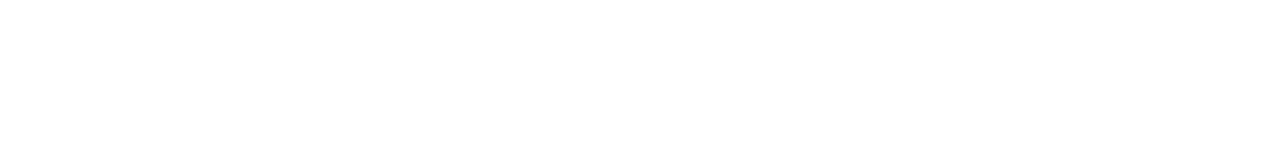
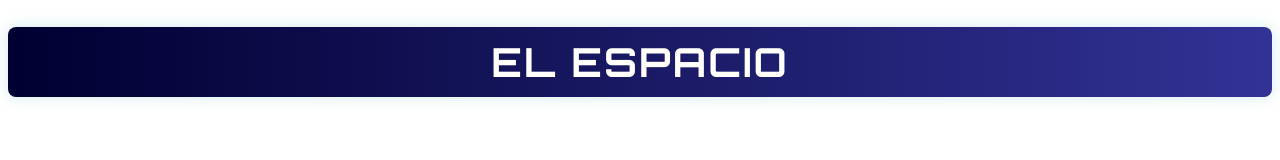
Before and after one commit to OscaritoProMax/Pagina_Web, a plain HTML site: page index.html in a window 1280 px wide. Drawn offline with Linux system fonts and the light colour scheme.

Commit message:
Oscar: css h1,title index

```diff
--- a/index.html
+++ b/index.html
@@ -1,11 +1,13 @@
 <!DOCTYPE html>
 <html lang="en">
 <head>
+
     <meta charset="UTF-8">
-    <meta name="viewport" content="width=device-width, initial-scale=1.0">
+    <link rel="icon" type="image/png" href="https://media.istockphoto.com/id/1334613123/es/vector/luna-y-estrella-icono-negro-de-luna-por-la-noche-pictograma-de-media-luna-y-estrella.jpg?s=612x612&w=0&k=20&c=KJDNhfG99xd00XJXZnxTJumwtX8fcyzDMM4DidCyjlk=">
     <title>Space</title>
+    <link rel="stylesheet" href="recursos/styles.css">
 </head>
 <body>
-
+    <h1 class="principal">El espacio</h1>
 </body>
 </html>
--- /dev/null
+++ b/recursos/styles.css
@@ -0,0 +1,19 @@
+@import url('https://fonts.googleapis.com/css2?family=Orbitron:wght@400;700&display=swap');
+
+.principal {
+    font-family: 'Orbitron', sans-serif; /* Tipografía futurista */
+    font-size: 2.5rem; /* Tamaño del título */
+    color: #ffffff; /* Color blanco */
+    text-transform: uppercase; /* Mayúsculas */
+    letter-spacing: 2px; /* Espaciado entre letras */
+    text-align: center;
+    background: linear-gradient(90deg, rgba(0,0,50,1) 0%, rgba(50,50,150,1) 100%);
+    padding: 10px;
+    border-radius: 8px;
+    box-shadow: 0px 0px 15px rgba(173, 216, 230, 0.5); /* Efecto de resplandor */
+    transition: transform 0.3s ease-in-out;
+}
+
+.principal:hover {
+    transform: scale(1.05);
+}
```
Also changed, not shown: pag1.html (+11 -0 lines).
